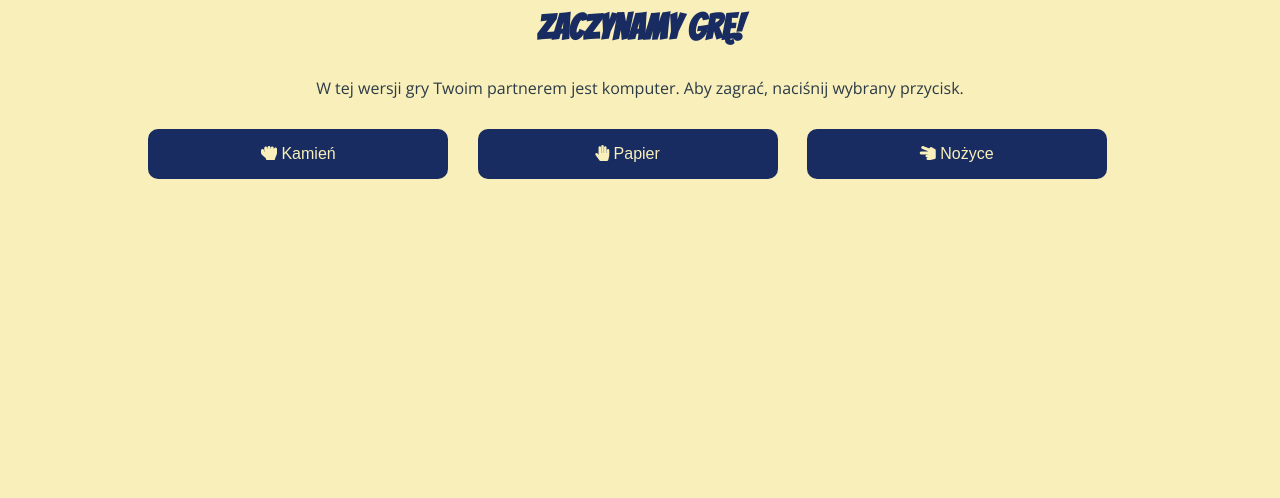
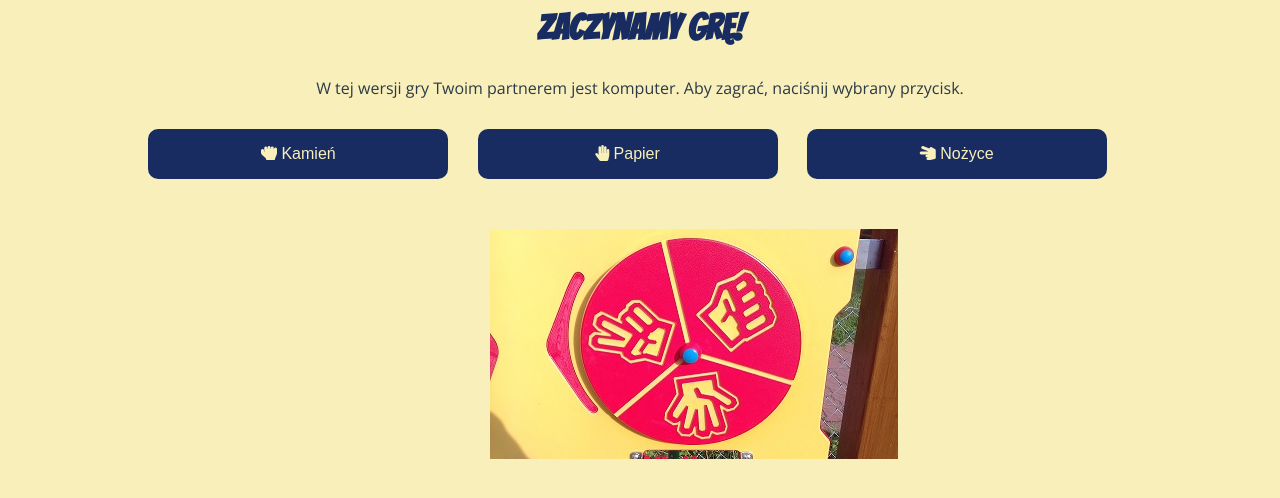
Before and after one commit to jpiaseczna/javascript-prework, a website: page index.html in a window 1280 px wide. Shown: the part 822-1320 px from the top of the page. Before the commit the page ends 1031 px from the top, so only its background shows below. Drawn offline with nearby package versions, Linux system fonts and the light colour scheme.

Commit message:
Add image

```diff
--- a/index.html
+++ b/index.html
@@ -27,6 +27,9 @@
 	</div>
 	<div class="msg" id="messages"></div>
 	<div id="result"></div>
+	<div class="image">
+		<img src="images/kpn.jpg" alt="kamień_papier_nożyce">
+	</div>
 	<script src="js/functions.js"></script>
 	<script src="js/script.js"></script>
 </body>
--- a/sass/style.scss
+++ b/sass/style.scss
@@ -98,3 +98,11 @@ h1, h2, h3 {
 	text-align: center;
 	margin: 30px;
 }
+
+/* Image */
+
+.image {
+	width: 300px;
+	margin: 50px auto;
+	align-content: center;
+}
```
Also changed, not shown: css/style.css, images/kpn.jpg (added), 1 other file.
